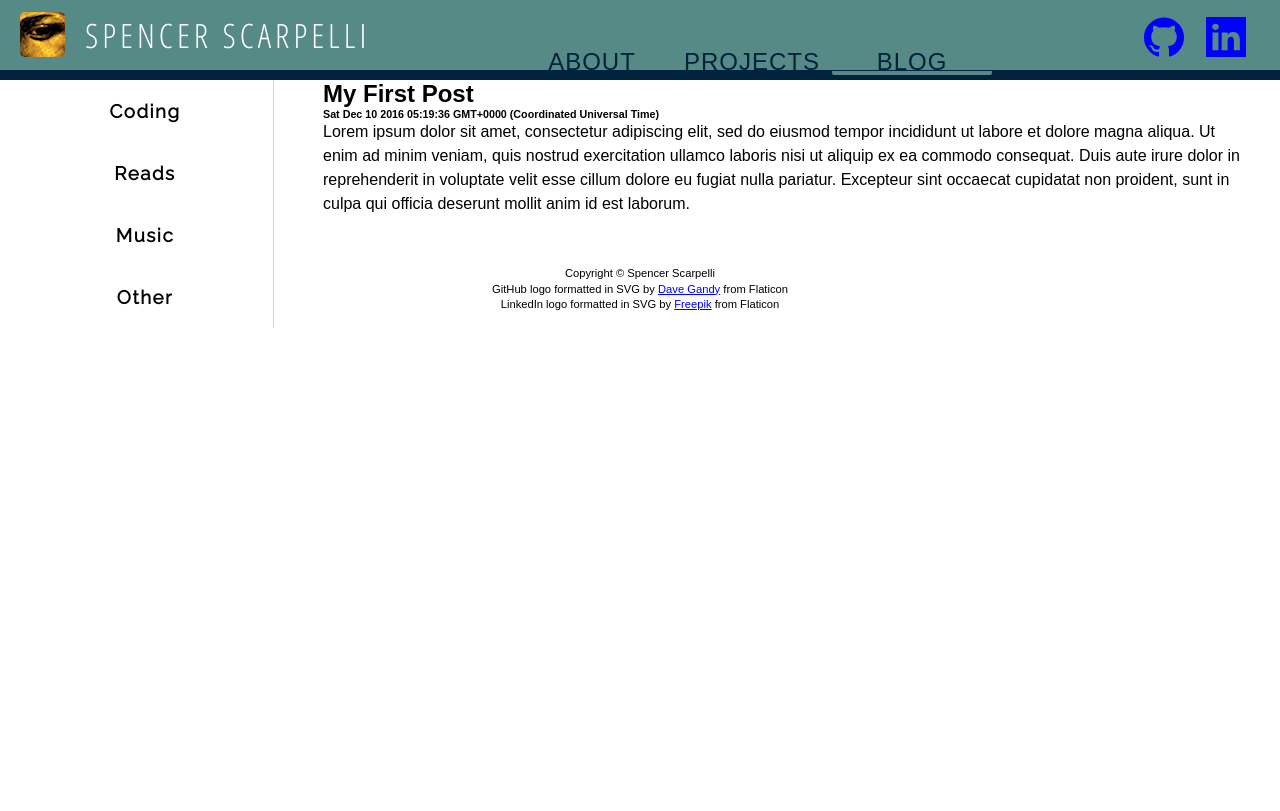
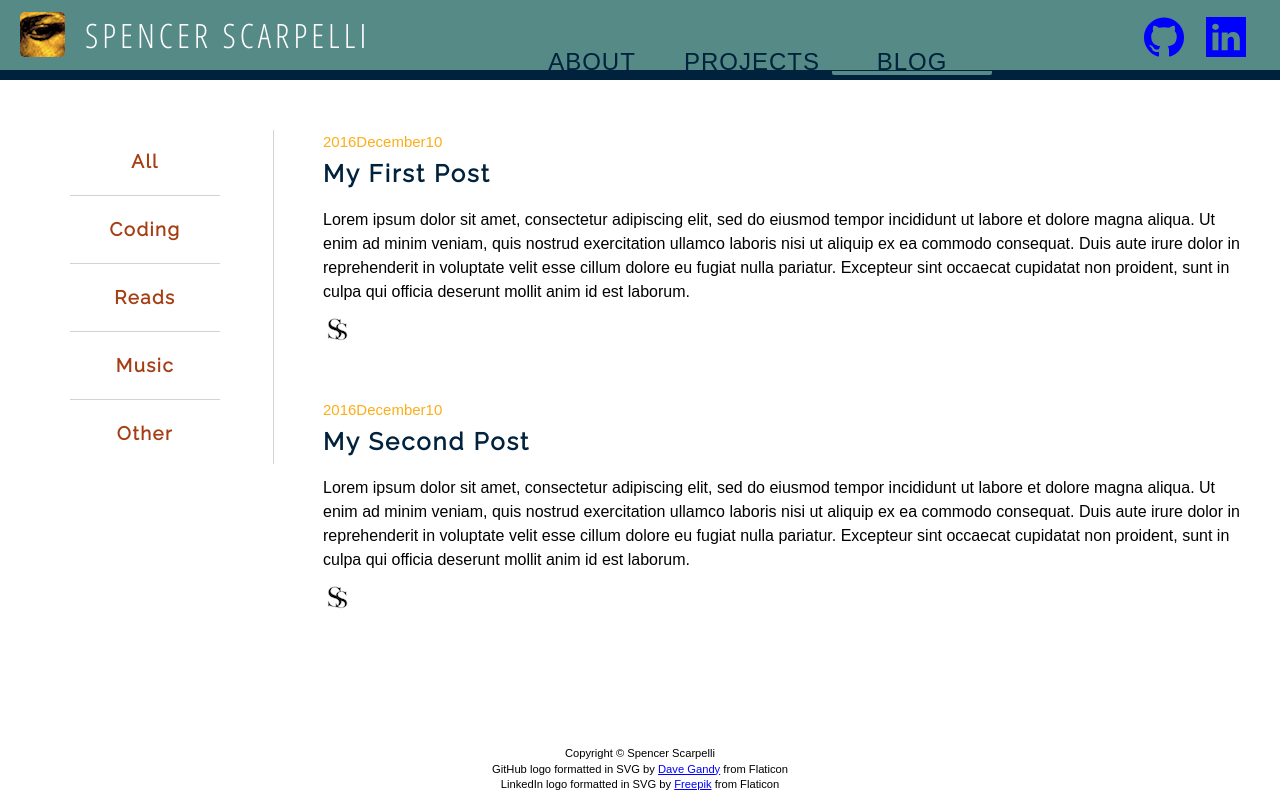
Before and after one commit to spencerscarpelli/spencer-scarpelli, an Angular app: page /blog in a window 1280 px wide. Built offline with nearby package versions, Linux system fonts and the light colour scheme.

Commit message:
add styling

```diff
--- a/src/app/app.component.ts
+++ b/src/app/app.component.ts
@@ -19,7 +19,6 @@ export class AppComponent {
 
   constructor(private dataService: DataService, private location: Location) {
     this.currentPage = location.path();
-    console.log(this.currentPage);
   }
 
   ngOnInit() {
--- a/src/app/blog/blog.component.css
+++ b/src/app/blog/blog.component.css
@@ -1,3 +1,9 @@
+.date {
+  font-size: 15px;
+  margin-bottom: 5px;
+  color: #FBAE17;
+}
+
 .container {
   margin: auto;
   padding-bottom: 30px;
@@ -12,3 +18,17 @@
   margin-top: 2px;
   margin-bottom: 2px;
 }
+
+.blog-detail {
+  margin-bottom: 50px;
+}
+
+.blog-detail > h1 {
+  font-family: 'Raleway', sans-serif;
+  letter-spacing: 2px;
+  margin-bottom: 20px;
+}
+
+.s-logo {
+  margin-top: 10px;
+}
--- a/src/app/blog/blog.component.html
+++ b/src/app/blog/blog.component.html
@@ -1,16 +1,22 @@
+<div class="container">
   <div class="left-panel">
-  <div *ngFor="let cat of categories" (click)="selectCategory(cat)" class="left-panel-tab">
-    <h3>{{cat}}</h3>
+    <div *ngFor="let cat of categories" (click)="selectCategory(cat)">
+      <div class="left-panel-tab">
+        <h3 class="text2">{{cat}}</h3>
+      </div>
+      <div *ngIf="cat != categories[categories.length - 1]" class="separator"></div>
     </div>
   </div>
   <section class="display-section">
     <div *ngFor="let post of blogPosts" class="display-detail">
-    <div *ngIf="post.category == selectedCategory" class="blog-detail">
-      <h2>{{post.title}}</h2>
-      <h6>{{post.date}}</h6>
+      <div *ngIf="post.category == selectedCategory || selectedCategory == 'All'" class="blog-detail">
+        <p class="date">{{post.date | date:"yMMMMd"}}</p>
+        <h1 class="text3">{{post.title}}</h1>
         <p>
           {{post.content}}
         </p>
+        <img class="s-logo" src="/assets/images/favicon.png" alt="Double S logo">
       </div>
     </div>
   </section>
+</div>
--- a/src/app/blog/blog.component.ts
+++ b/src/app/blog/blog.component.ts
@@ -9,14 +9,14 @@ import { BlogPost } from './BlogPost';
 })
 export class BlogComponent implements OnInit {
   blogPosts: BlogPost[];
-  categories = ['Coding', 'Reads', 'Music', 'Other'];
+  categories = ['All', 'Coding', 'Reads', 'Music', 'Other'];
   selectedCategory: string;
 
   constructor(private dataService: DataService) { }
 
   ngOnInit() {
     this.blogPosts = this.dataService.getBlogPosts();
-    this.selectedCategory = 'Coding';
+    this.selectedCategory = 'All';
   }
 
   selectCategory(category) {
--- a/src/app/projects/projects.component.html
+++ b/src/app/projects/projects.component.html
@@ -10,15 +10,15 @@
   <section class="display-section">
     <div class="display-detail">
       <h1 class="text3">{{selectedProject.name}}</h1>
-      <strong>Description</strong>
+      <strong class="text3">Description</strong>
       <p>
         {{selectedProject.description}}
       </p>
-      <strong>Technologies Used</strong>
+      <strong class="text3">Technologies Used</strong>
       <p>
         {{selectedProject.technologies}}
       </p>
-      <img src="{{selectedProject.screenshots[0]}}" alt="A screenshot of the {{selectedProject.name}} application" />
+      <img *ngFor="let ss of selectedProject.screenshots" src="{{ss}}" alt="A screenshot of the {{selectedProject.name}} application" />
     </div>
   </section>
 </div>
--- a/src/app/projects/projects.ts
+++ b/src/app/projects/projects.ts
@@ -7,7 +7,8 @@ export const PROJECTS: Project[] = [
     description: "Trouble with img src path: the root is the directory with the index.html file in it. See http://blog.thoughtram.io/angular/2016/06/08/component-relative-paths-in-angular-2.html",
     technologies: "Project # 1 Technology A, technology B, and technology C",
     screenshots: [
-      "/assets/images/mean-tea.png"
+      "/assets/images/mean-tea.png",
+      "/assets/images/in-other-words.png"
     ]
   },
   {
@@ -16,7 +17,8 @@ export const PROJECTS: Project[] = [
     description: "Blah 2 description description 2 blah blah 2 description description",
     technologies: "Project # 2 Technology A, technology B, and technology C",
     screenshots: [
-      "/assets/images/in-other-words.png"
+      "/assets/images/in-other-words.png",
+      "/assets/images/mean-tea.png"
     ]
   }
 ]
--- a/src/styles.css
+++ b/src/styles.css
@@ -58,6 +58,11 @@ h4 {
 .display-detail > p {
   margin-top: 5px;
   margin-bottom: 20px;
+}
+
+.display-detail > img {
+  margin-right: 20px;
+  border: 1px solid lightgray;
 }
 
 .left-panel-tab > h3 {
```
Also changed, not shown: src/assets/images/favicon.png. Lines whose indentation alone changed are shown as unchanged.
